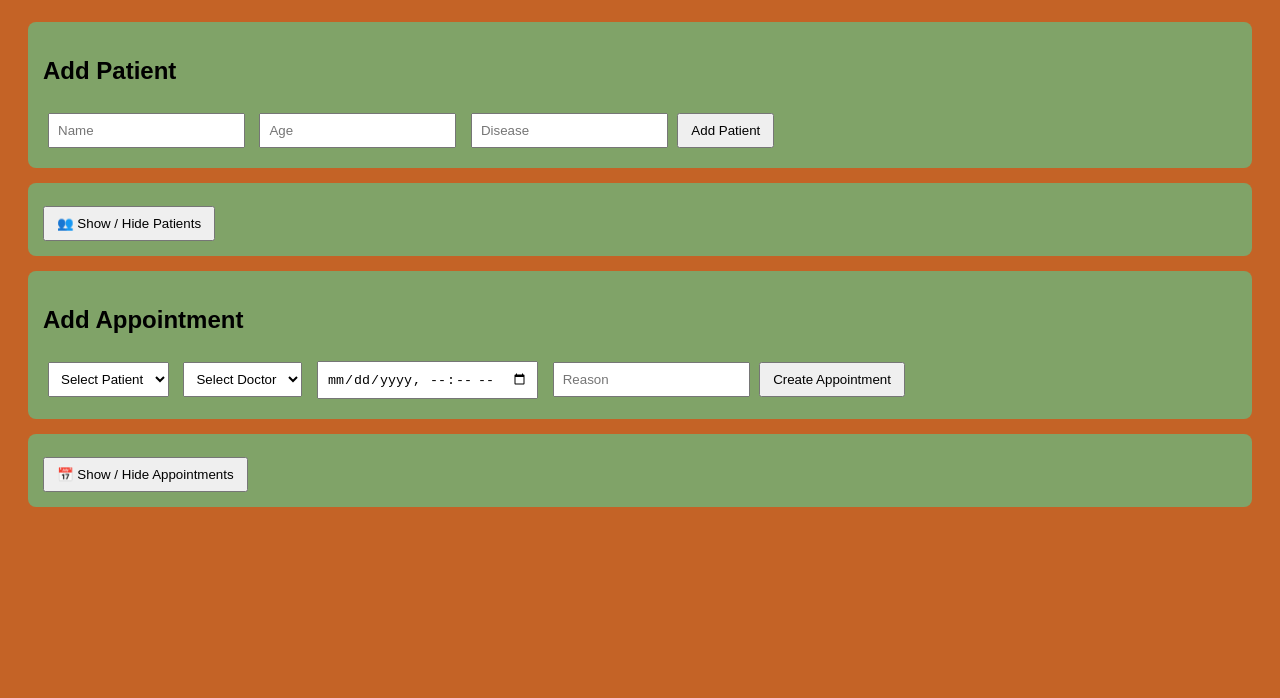
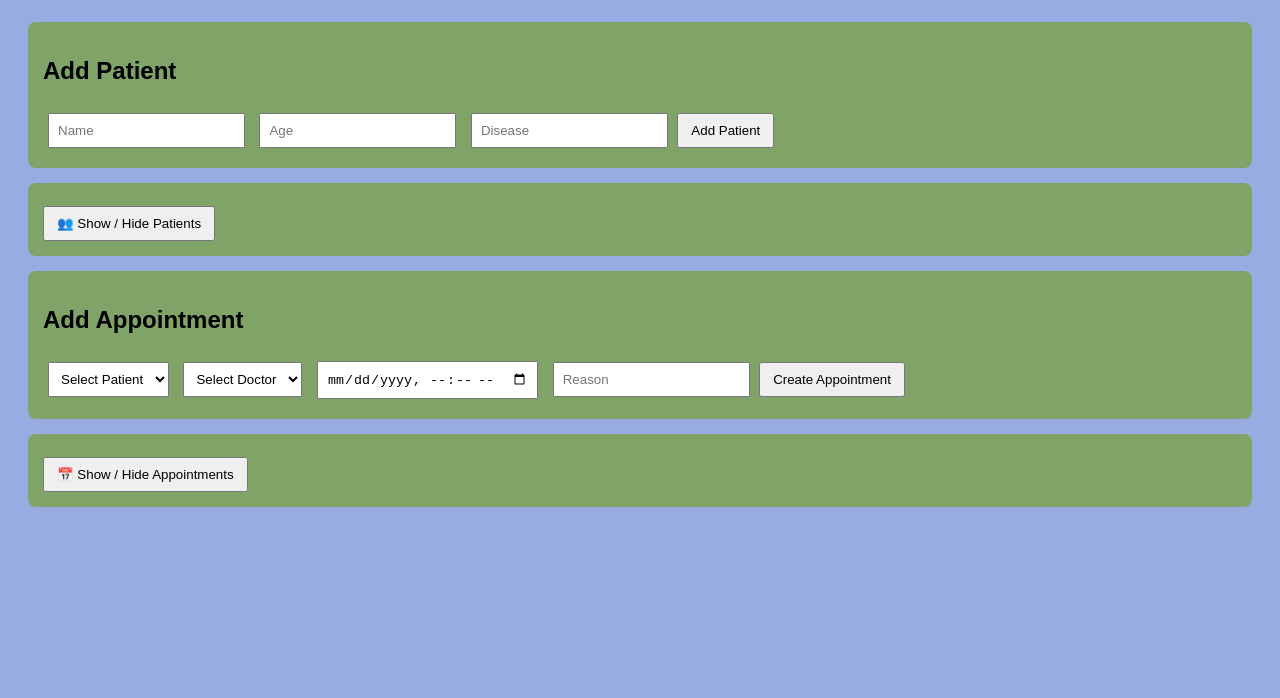
Before and after one commit to karlozk/healthcare-portal, a website: page public/index.html in a window 1280 px wide. Shown: the part 102-800 px from the top of the page. Drawn offline with Linux system fonts and the light colour scheme.

Commit message:
Test CI/CD: change background color

```diff
--- a/public/style.css
+++ b/public/style.css
@@ -1,6 +1,6 @@
 body {
   font-family: Arial;
-  background: #c46326;
+  background: #98ace2;
   padding: 20px;
 }
 
```
